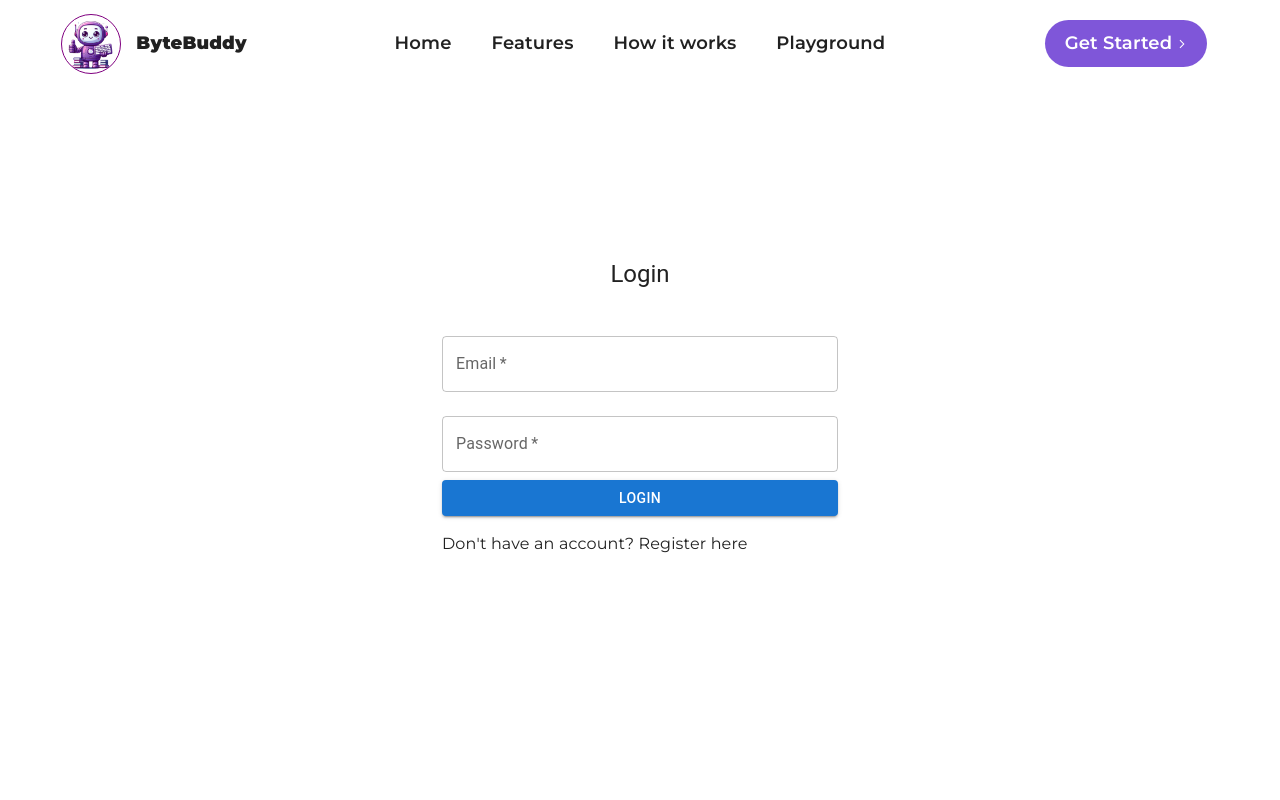
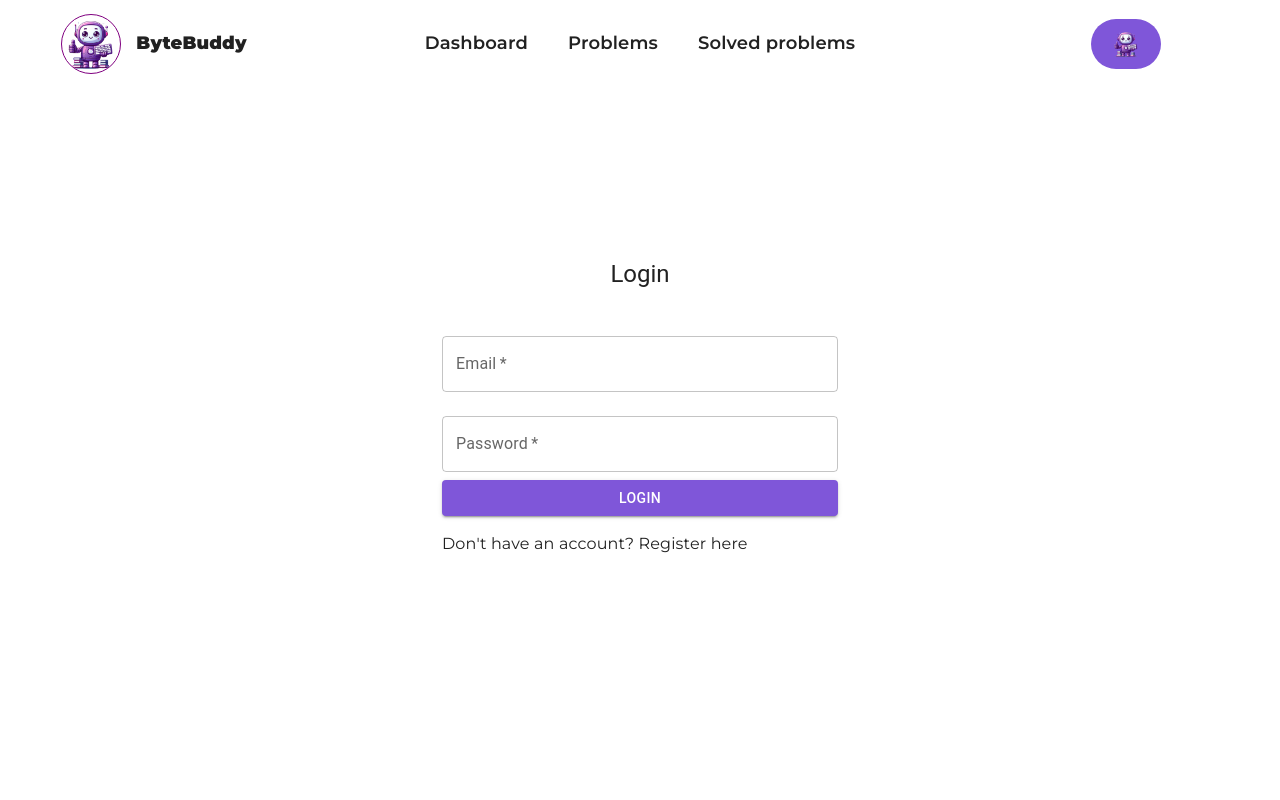
Before and after one commit to infatoz/bytebuddy-client, a React (Vite) app: page /login in a window 1280 px wide. Shown: the top 800 px of the page. Built offline with nearby package versions, Linux system fonts and the light colour scheme.

Commit message:
playground

```diff
--- a/package.json
+++ b/package.json
@@ -17,6 +17,7 @@
     "@mui/icons-material": "^5.15.12",
     "@mui/material": "^5.15.12",
     "ace-builds": "^1.32.7",
+    "primereact": "^10.5.1",
     "react": "^18.2.0",
     "react-ace": "^10.1.0",
     "react-dom": "^18.2.0",
--- a/src/App.css
+++ b/src/App.css
@@ -40,6 +40,17 @@
 
 
 /* Dashboard */
-.welcome-greet{
-    /* box-shadow: inset 0px -50px 30px -14px #F3F4F6; */
+
+
+/* playground */
+
+.play-page{
+    height: 70vh;
+    overflow: auto;
 }
+
+.buddyIcon{
+    position: absolute;
+    bottom: 40px;
+    left: 40px;
+}
--- a/src/components/Navbar.jsx
+++ b/src/components/Navbar.jsx
@@ -1,16 +1,26 @@
 import React from 'react'
 import Grid from '@mui/material/Grid';
 import ArrowForwardIosIcon from '@mui/icons-material/ArrowForwardIos';
-import { NavLink } from 'react-router-dom'
+import { NavLink,useLocation } from 'react-router-dom'
 function Navbar() {
+  const link = useLocation()
+  // const isHomeRoute = link.pathname === '/' || link.pathname === '/playground';
+  // const isDashboard = link.pathname === '/dashboard'
+  const isDashboard = true
+  const isHomeRoute = false
+
   return (
     <>
      <Grid container spacing={2}>
+      {isHomeRoute && (
+        <>
       <Grid item xs={3}>
+        <NavLink to="/">
         <div className='nav-tab nav-tab-1'>
           <img src="logo.png" alt="logo" />
           <h1 className='logo-title'>ByteBuddy</h1>
         </div>
+        </NavLink>
       </Grid>
       <Grid item xs={6}>
         <div className='nav-tab nav-tab-2'>
@@ -19,13 +29,13 @@ function Navbar() {
               <NavLink to="/">Home</NavLink>
             </li>
             <li>
-              <NavLink to="/">Features</NavLink>
+              <a href="#features">Features</a>
             </li>
             <li>
-              <NavLink to="/">How it works</NavLink>
+              <a href="#how-it-works">How it works</a>
             </li>
             <li>
-              <NavLink to="/">Playground</NavLink>
+              <NavLink to="/playground">Playground</NavLink>
             </li>
           </ul>
         </div>
@@ -33,12 +43,50 @@ function Navbar() {
       <Grid item xs={3}>
         <div className='nav-tab nav-tab-3'>
           <button>
-            <NavLink to="/dashboard">
+            <NavLink to="/login">
               Get Started <ArrowForwardIosIcon />
             </NavLink>
           </button>
         </div>
       </Grid>
+      </>
+      )}
+      {isDashboard && (
+        <>
+      <Grid item xs={3}>
+        <NavLink to="/dashboard">
+        <div className='nav-tab nav-tab-1'>
+          <img src="logo.png" alt="logo" />
+          <h1 className='logo-title'>ByteBuddy</h1>
+        </div>
+        </NavLink>
+      </Grid>
+      <Grid item xs={6}>
+        <div className='nav-tab nav-tab-2'>
+          <ul>
+            <li>
+              <NavLink to="/">Dashboard</NavLink>
+            </li>
+            <li>
+              <a href="#features">Problems</a>
+            </li>
+            <li>
+              <a href="#how-it-works">Solved problems</a>
+            </li>
+          </ul>
+        </div>
+      </Grid>
+      <Grid item xs={3}>
+        <div className='nav-tab nav-tab-3'>
+          <button>
+            <NavLink to="/">
+              <img src="logo.png" height="30px" width="30px" alt="profile" />
+            </NavLink>
+          </button>
+        </div>
+      </Grid>
+      </>
+      )}
     </Grid>
     </>
   )
--- a/src/main.jsx
+++ b/src/main.jsx
@@ -3,10 +3,24 @@ import ReactDOM from "react-dom/client";
 import App from "./App.jsx";
 import "./index.css";
 import { CssBaseline } from "@mui/material";
+import { ThemeProvider, createTheme } from "@mui/material/styles";
+
+const theme = createTheme({
+  palette: {
+    primary: {
+      main: "#7F56D9"
+    },
+    secondary: {
+      main: "#7F56D9"
+    }
+  }
+});
 
 ReactDOM.createRoot(document.getElementById("root")).render(
   <React.StrictMode>
-    <CssBaseline />
-    <App />
-  </React.StrictMode>
+    <ThemeProvider theme={theme}>
+        <CssBaseline />
+        <App />
+    </ThemeProvider>
+    </React.StrictMode>
 );
--- a/src/pages/Home.jsx
+++ b/src/pages/Home.jsx
@@ -29,11 +29,11 @@ function Home() {
         </section>
         </div>
         <div className='banner'>
-          <Container maxWidth="lg">
+          <Container id="how-it-works" maxWidth="lg">
             <img src="banner1.png" alt="banner" />
           </Container>
         </div>
-        <div className="support">
+        <div id="features" className="support">
         <section className="dark:bg-gray-100 dark:text-gray-800">
           <div className="container max-w-xl p-6 py-12 mx-auto space-y-24 lg:px-8 lg:max-w-7xl">
             <div>
--- a/src/pages/Playground.jsx
+++ b/src/pages/Playground.jsx
@@ -1,10 +1,13 @@
 import React from "react";
+import Editor from '@monaco-editor/react';
 
 function Playground() {
   return (
-    <div>
-      This is playground
-    </div>
+    <>
+      <div className="play-page">
+        <Editor height="100%" defaultLanguage="javascript" defaultValue="// some comment" />
+      </div>
+    </>
   );
 }
 
--- a/src/pages/ProblemPlayground.jsx
+++ b/src/pages/ProblemPlayground.jsx
@@ -34,6 +34,7 @@ import ChatBubbleIcon from "@mui/icons-material/ChatBubble";
 // import ChatUI from "./ChatUI";
 import { useRef } from "react";
 import Markdown from "react-markdown";
+import { Splitter, SplitterPanel } from "primereact/splitter";
 
 const API_BASE_URL = import.meta.env.VITE_API_BASE_URL;
 
@@ -254,19 +255,12 @@ const ProblemPlayground = () => {
   );
   return (
     <>
-      {/* {JSON.stringify(currentcode)} */}
-      <Container maxWidth="lg" sx={{ marginTop: 1 }}>
-        {" "}
-        {/* Remove padding and margins from Container */}
-        <Grid container spacing={2}>
-          <Grid item xs={12} md={5} sx={{ p: 0, m: 0 }}>
-            {" "}
-            {/* Remove padding and margins from Grid items */}
-            <ProblemDetails problemData={problems} />
-          </Grid>
-          <Grid item xs={12} md={7} sx={{ p: 0, m: 0 }}>
-            {" "}
-            {/* Remove padding and margins from Grid items */}
+      <Splitter className="w-full bg-black"
+      style={{ height: "70vh" }}>
+        <SplitterPanel size={35}>
+              <ProblemDetails problemData={problems} />
+        </SplitterPanel>
+        <SplitterPanel size={65}>
             <Paper sx={{ p: 2, m: 0 }}>
               <Editor
                 theme={"vs-dark"}
@@ -277,13 +271,13 @@ const ProblemPlayground = () => {
                 options={{}}
               />
             </Paper>
-          </Grid>
-        </Grid>
-      </Container>
-      <Fab color="primary" aria-label="add" onClick={toggleDrawer(true)}>
-        <ChatBubbleIcon />
-      </Fab>
-      {/* <Button onClick={toggleDrawer(true)}>Open drawer</Button> */}
+        </SplitterPanel>
+      </Splitter>
+      <div className="buddyIcon">
+        <Fab color="primary" aria-label="add" onClick={toggleDrawer(true)}>
+          <ChatBubbleIcon />
+        </Fab>
+      </div>
       <Drawer
         open={open}
         onClose={toggleDrawer(false)}
```
Also changed, not shown: 1 other file (tests, documents, lock files or other folders).
